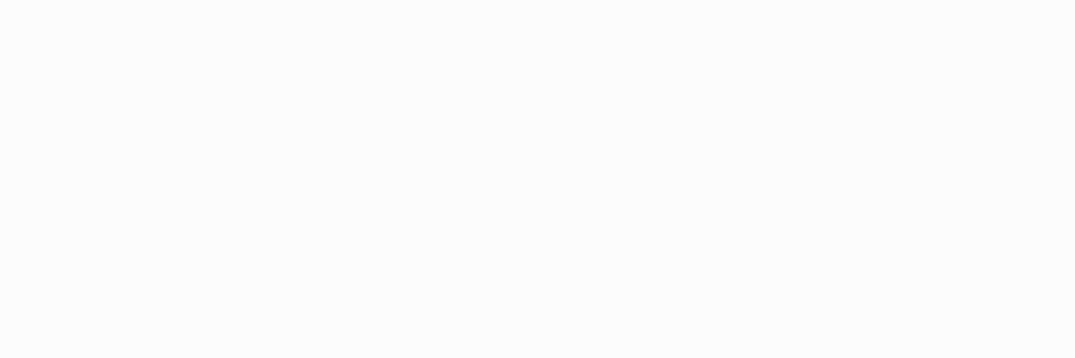
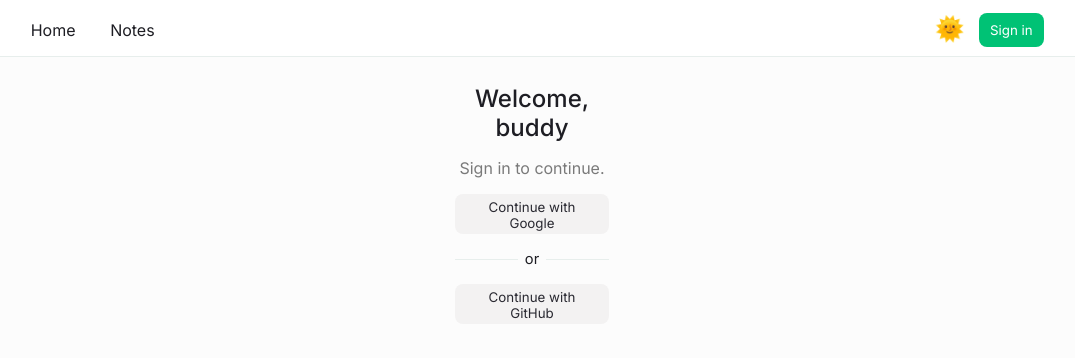
Before and after one commit to samkaj/buddy, a React (Create React App) app in the folder src/web/: page /sign-in in a window 1280 px wide. Before the commit this address had no page. Shown: the top 358 px of the page, without its empty margins (108-1183 px from the left). Built offline with nearby package versions, Linux system fonts and the light colour scheme.

Commit message:
UI: Start implementing sign in page.

```diff
--- a/src/web/src/App.tsx
+++ b/src/web/src/App.tsx
@@ -1,6 +1,7 @@
 import { BrowserRouter, Route, Routes } from 'react-router-dom';
 import { Layout } from './layout';
 import { Notes } from './notes';
+import { SignIn } from './sign-in';
 
 const App = () => {
     return (
@@ -8,6 +9,7 @@
             <Routes>
                 <Route path='/' element={<Layout />}>
                     <Route path='notes' element={<Notes />} />
+                    <Route path='sign-in' element={<SignIn />} />
                 </Route>
             </Routes>
         </BrowserRouter>
--- a/src/web/src/layout/index.tsx
+++ b/src/web/src/layout/index.tsx
@@ -38,7 +38,7 @@
                     </li>
                     <li>
                         <button id='login-btn'>
-                            <Link to='/login'>Sign in</Link>
+                            <Link to='/sign-in'>Sign in</Link>
                         </button>
                     </li>
                     <li>
--- a/src/web/src/sass/colors.scss
+++ b/src/web/src/sass/colors.scss
@@ -5,6 +5,7 @@
     --bg: #fcfcfc;
     --bg-variant: #ffffff;
     --bg-lighter: #f3f2f2;
+    --grey: #7a7a7a;
     --border: #e7eeec;
     --primary: #00c275;
     --primary-variant: #0fb371;
@@ -20,6 +21,8 @@
     --fg-lighter: #dbe0df;
     --bg: #1c1c1c;
     --bg-variant: #1b1b1b;
+    --bg-lighter: #242424;
+    --grey: #919191;
     --border: #292929;
     --primary: #00c275;
     --primary-variant: #0fb371;
--- /dev/null
+++ b/src/web/src/sign-in/index.tsx
@@ -0,0 +1,16 @@
+import '../sass/colors.scss';
+import './signin.scss';
+
+export const SignIn = () => {
+    return (
+        <>
+            <article id='form'>
+                <h1>{'Welcome, buddy'}</h1>
+                <p>{'Sign in to continue.'}</p>
+                <button>{'Continue with Google'}</button>
+                <p className='or-line'>or</p>
+                <button>{'Continue with GitHub'}</button>
+            </article>
+        </>
+    );
+};
--- /dev/null
+++ b/src/web/src/sign-in/signin.scss
@@ -0,0 +1,84 @@
+@import '../sass/colors.scss';
+
+#sign-in-wrapper {
+    display: grid;
+    height: calc(100vh - 42pt);
+    grid-template-columns: 2fr 1fr;
+    position: absolute;
+    top: 0;
+    z-index: -1;
+    padding-top: 42pt;
+    > * {
+        padding-left: 30%;
+        padding-top: 20pt;
+    }
+}
+#form {
+    display: block;
+    flex-direction: column;
+    justify-content: center;
+    margin: auto;
+    width: 12vw;
+    text-align: center;
+
+    padding: 10pt;
+    padding-bottom: 0;
+    border-radius: 8px;
+
+    > * {
+        margin: auto;
+        margin-bottom: 12pt;
+        text-align: center;
+    }
+
+    button {
+        background-color: var(--bg-lighter);
+        color: var(--fg-lighter);
+        height: 30pt;
+        width: 100%;
+    }
+
+    button:hover {
+        background-color: var(--primary);
+        cursor: pointer;
+    }
+
+    p {
+        color: var(--grey);
+    }
+
+    .or-line {
+        text-align: center;
+        overflow: hidden;
+        font-size: 11pt;
+        color: var(--fg);
+    }
+
+    .or-line::before,
+    .or-line::after {
+        background-color: var(--border);
+        content: '';
+        display: inline-block;
+        height: 1px;
+        position: relative;
+        vertical-align: middle;
+        width: 50%;
+    }
+
+    .or-line::before {
+        right: 0.5em;
+        margin-left: -50%;
+    }
+
+    .or-line::after {
+        left: 0.5em;
+        margin-right: -50%;
+    }
+}
+
+#info {
+    display: flex;
+    flex-direction: column;
+    justify-content: center;
+    grid-column: 2 2;
+}
```
